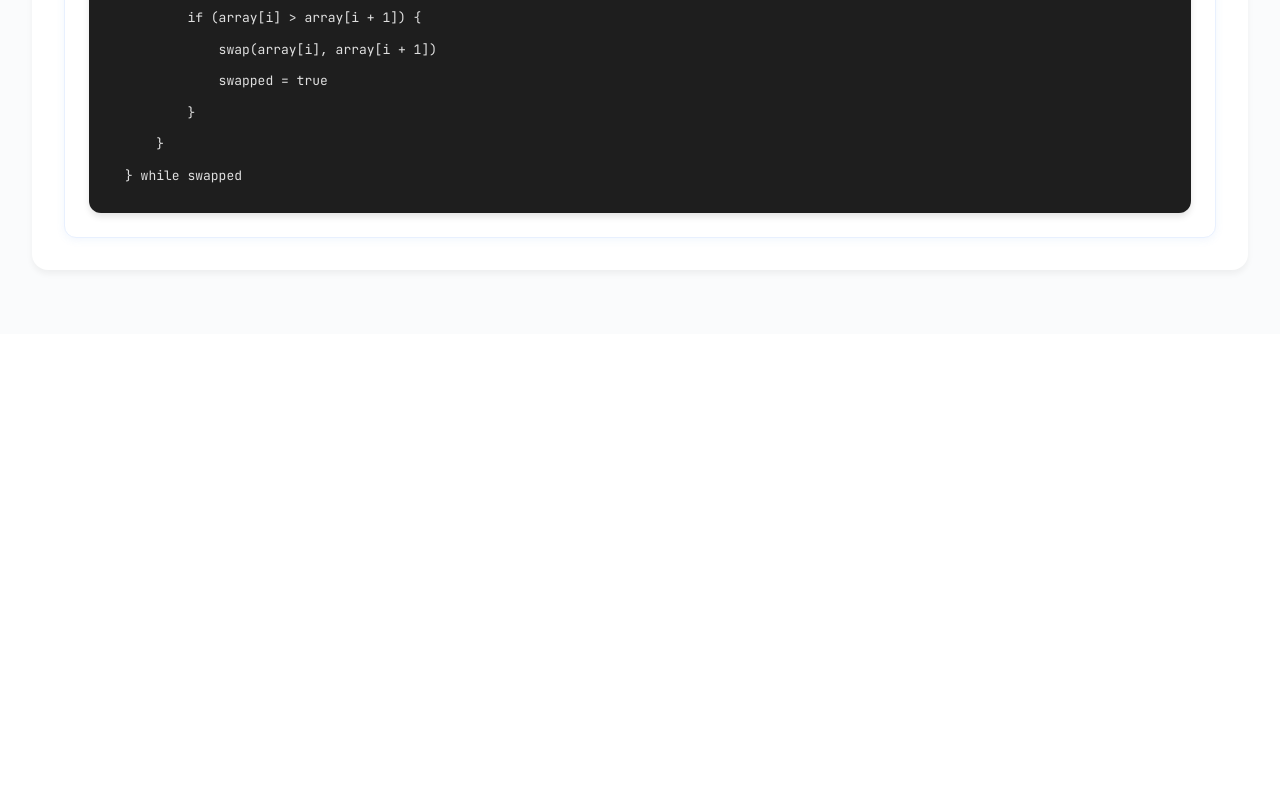
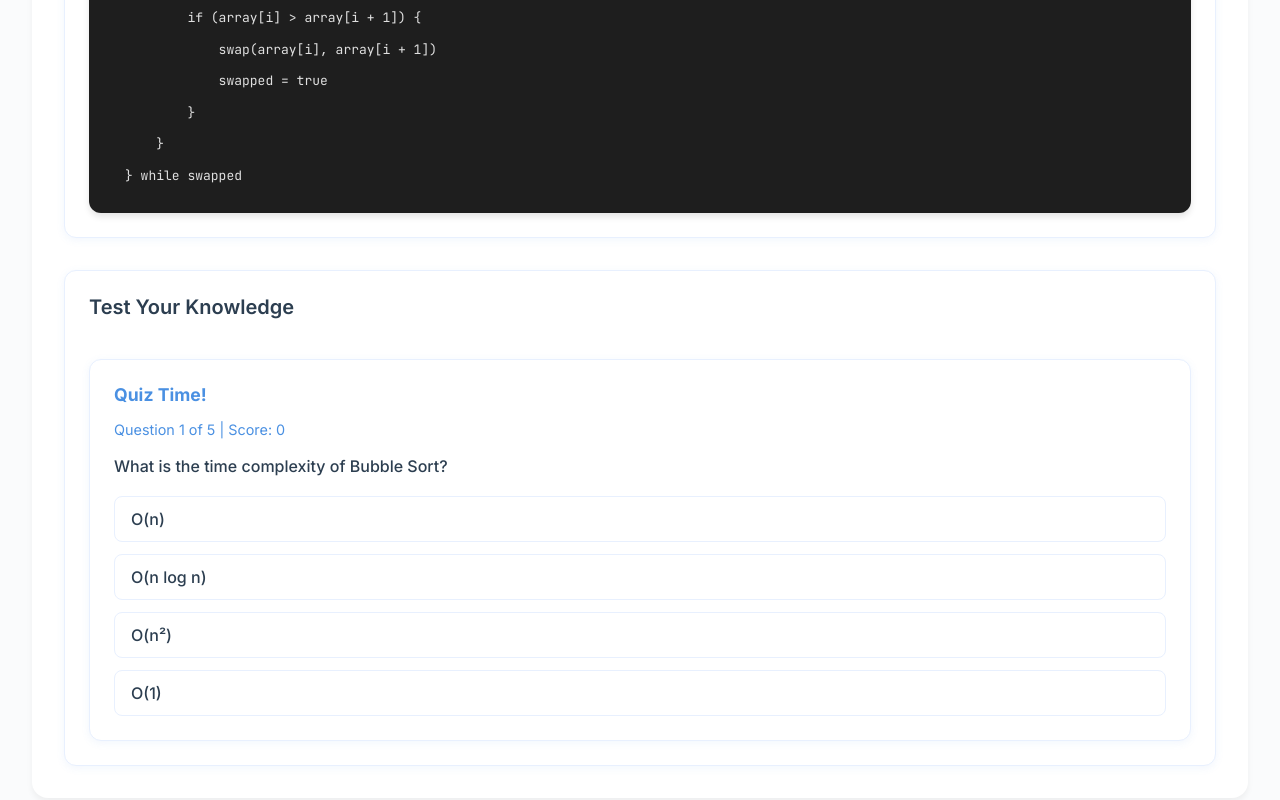
Before and after one commit to SujalPatelx/Algorithm-Visualizer, a React (Vite) app: page /bubble-sort in a window 1280 px wide. Shown: the part 1444-2244 px from the top of the page. Before the commit the page ends 1778 px from the top, so only its background shows below. Built offline with nearby package versions, Linux system fonts and the light colour scheme.

Commit message:
Quiz Feature Implemented

```diff
--- a/src/algorithms/BubbleSort.jsx
+++ b/src/algorithms/BubbleSort.jsx
@@ -5,6 +5,7 @@ import Visualizer from '../components/Visualizer';
 import CodePanel from '../components/CodePanel';
 import { getBubbleSortSteps } from '../utils/sortingAlgorithms';
 import StepExplanation from '../components/StepExplanation';
+import QuizPanel from '../components/QuizPanel';
 
 const AlgorithmContainer = styled.div`
   max-width: 1400px;
@@ -90,6 +91,10 @@ const Complexity = styled.div`
       color: var(--primary-color);
     }
   }
+`;
+
+const QuizSection = styled(Section)`
+  margin-top: 2rem;
 `;
 
 function BubbleSort() {
@@ -220,6 +225,11 @@ function BubbleSort() {
             />
           </Section>
         </VisualizerContainer>
+
+        <QuizSection>
+          <SectionTitle>Test Your Knowledge</SectionTitle>
+          <QuizPanel algorithm="bubble" />
+        </QuizSection>
       </VisualizerWrapper>
     </AlgorithmContainer>
   );
```
